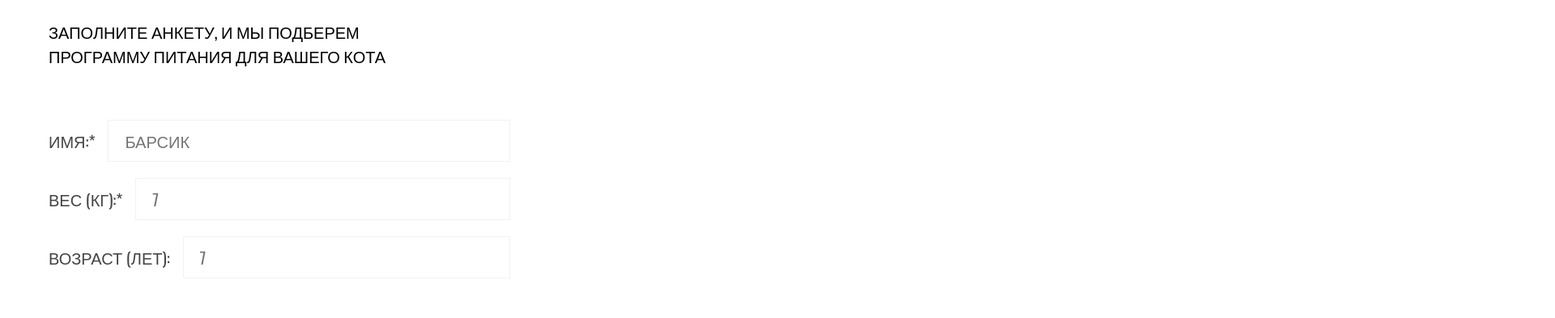
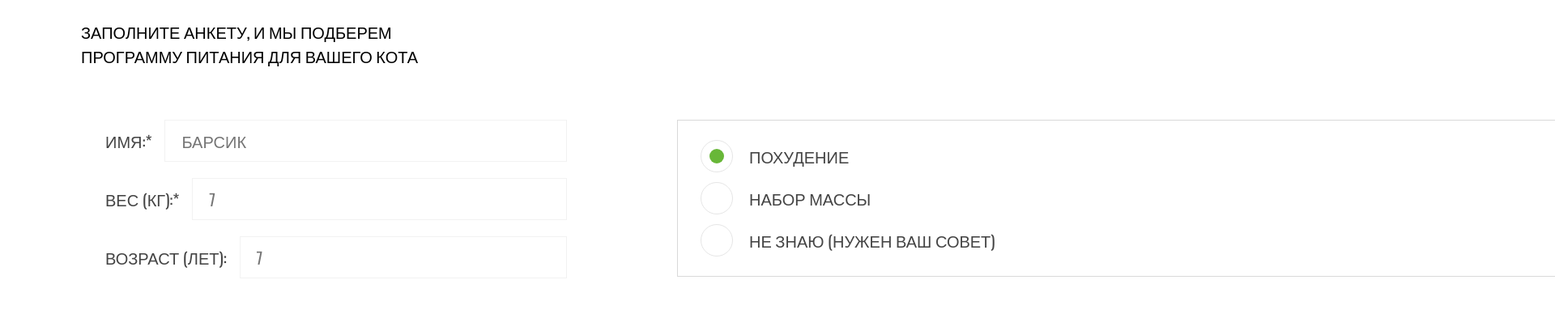
Before and after one commit to Chackmoole/cat-energy, a website: page src/program.html in a window 1280 px wide. Shown: the part 278-671 px from the top of the page at 81% size, 1920 px wide, since content can reach past the window. Drawn offline with nearby package versions, Linux system fonts and the light colour scheme; files that its build step writes are made by us from their sources.

Commit message:
Переделка разметки блока form.

```diff
--- a/src/less/blocks/form.less
+++ b/src/less/blocks/form.less
@@ -1,8 +1,25 @@
+.form__block {
+  @media @desktop {
+    display: flex;
+    margin: 0 auto;
+    padding: 0 30px;
+    width: 1280px;
+  }
+}
+
 .form__head-wrapper {
+  width: 320px;
+  max-width: 1280px;
+  margin: 0 auto;
+  padding: 0 20px;
   margin-bottom: 24px;
 
   @media @tablet {
+    padding: 0 30px;
+    width: 768px;
     margin-bottom: 72px;
+    padding-left: 70px;
+    padding-right: 66px;
   }
 
   @media @desktop {
@@ -13,12 +30,6 @@
 }
 
 .form__head-inner {
-  //margin-bottom: 32px;
-
-  @media @tablet {
-    margin-bottom: 72px;
-  }
-
   @media @desktop {
     width: 570px;
     margin-bottom: 0;
--- a/src/less/blocks/program.less
+++ b/src/less/blocks/program.less
@@ -3,14 +3,19 @@
 
   @media @tablet {
     padding-top: 64px;
-    padding-left: 70px;
-    padding-right: 66px;
   }
 
   @media @desktop {
     padding-left: 30px;
     padding-right: 30px;
     padding-top: 78px;
+  }
+}
+
+.program__box {
+  @media @tablet {
+    padding-left: 70px;
+    padding-right: 66px;
   }
 }
 
--- a/src/less/blocks/radio.less
+++ b/src/less/blocks/radio.less
@@ -1,19 +1,43 @@
 .radio {
   display: flex;
   flex-direction: column;
-  padding-top: 22px;
-  padding-bottom: 10px;
+  padding: 22px 0;
   border-top: 1px solid @color-gray;
   border-bottom: 1px solid @color-gray;
   margin-bottom: 24px;
 
   @media @tablet {
-    padding: 24px 28px;
-    border: 1px solid @color-gray;
+    border: none;
+    padding: 0;
   }
 
   @media @desktop {
     width: 570px;
+  }
+}
+
+.radio__wrapper {
+  width: 320px;
+  max-width: 1280px;
+  margin: 0 auto;
+  padding: 0 20px;
+
+  @media @tablet {
+    padding: 0 30px;
+    width: 768px;
+  }
+
+  @media @desktop {
+    width: 1280px;
+    //margin: 0;
+  }
+}
+
+.radio__inner {
+  @media @tablet {
+    padding: 24px 28px;
+    border: 1px solid @color-gray;
+    margin: 0 40px;
   }
 }
 
@@ -23,7 +47,10 @@
   align-items: center;
   color: @color-gray-dark;
   text-transform: uppercase;
-  margin-bottom: 12px;
+
+  &:not(:last-child) {
+    margin-bottom: 12px;
+  }
 
   @media @tablet {
     font-size: 20px;
--- a/src/program.html
+++ b/src/program.html
@@ -44,7 +44,7 @@
 
     <main>
       <section class="program">
-        <div class="layout">
+        <div class="layout program__box">
           <h1 class="program__title">Подбор программы</h1>
           <p class="program__description">
             Заполните анкету, и&nbsp;мы&nbsp;подберем <br />
@@ -53,7 +53,7 @@
         </div>
 
         <form class="form" action="todo:replacement">
-          <div class="layout">
+          <div class="form__block">
             <div class="form__head-wrapper">
               <div class="form__head-inner">
                 <div class="text-field form__box">
@@ -82,9 +82,9 @@
                 </div>
               </div>
             </div>
-          </div>
             <div class="radio">
-            <div class="layout">
+              <div class="radio__wrapper">
+                <div class="radio__inner">
                   <label class="radio__label">
                     <input
                       class="radio__input visually-hidden"
@@ -118,7 +118,8 @@
                   </label>
                 </div>
               </div>
-
+            </div>
+          </div>
           <div class="contacts">
             <div class="layout">
               <h2 class="form__title contacts__title">
```
Also changed, not shown: src/index.html (+1 -1 lines). Lines whose indentation alone changed are shown as unchanged.
